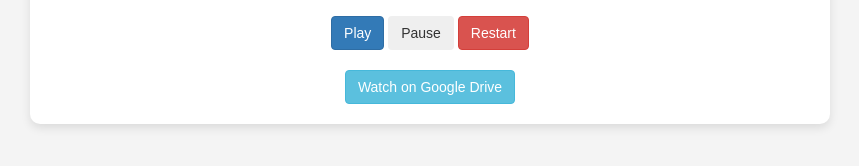
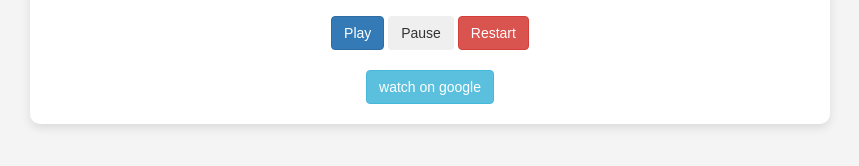
Before and after one commit to csonthetop/HBDRACHANA, a website: page view-more.html in a window 1280 px wide. Shown: the part 464-630 px from the top of the page, without its empty margins (210-1069 px from the left). Drawn offline with nearby package versions, Linux system fonts and the light colour scheme.

Commit message:
Update view-more.html

```diff
--- a/view-more.html
+++ b/view-more.html
@@ -60,7 +60,8 @@
 
         <!-- Link to open video on Google Drive -->
         <div class="external-link">
-            <a href="https://drive.google.com/file/d/YOUR_FILE_ID/view?usp=sharing" target="_blank" class="btn btn-info">Watch on Google Drive</a>
+<!--             <a href="https://drive.google.com/file/d/YOUR_FILE_ID/view?usp=sharing" target="_blank" class="btn btn-info">Watch on Google Drive</a> -->
+            <a href="https://drive.google.com/file/d/10NbaSqzQWIJN9W4KEC-uk2b9pWFl7qGg/view?usp=drive_link" class="btn btn-info"> watch on google</a>
         </div>
     </div>
 
```
